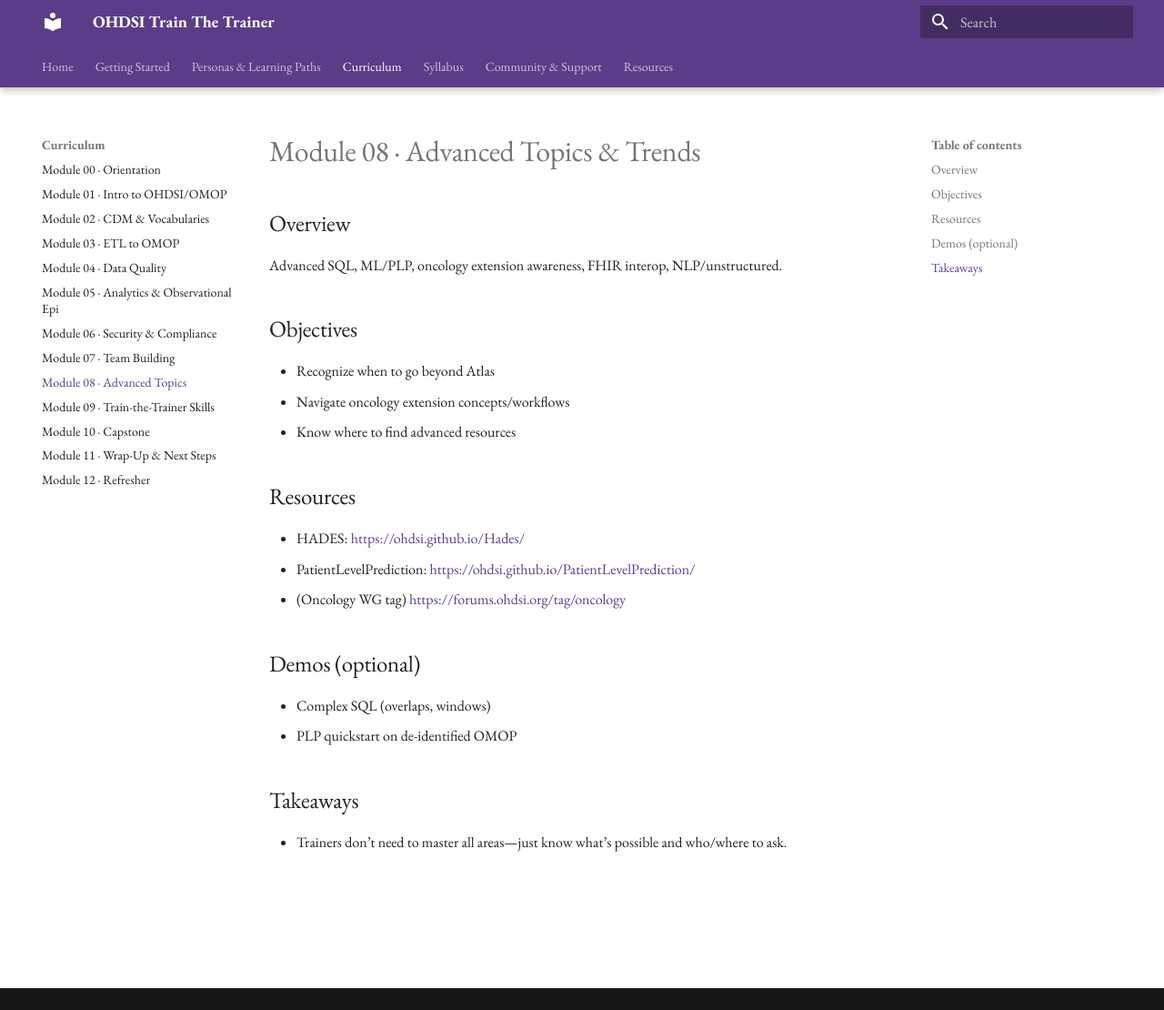
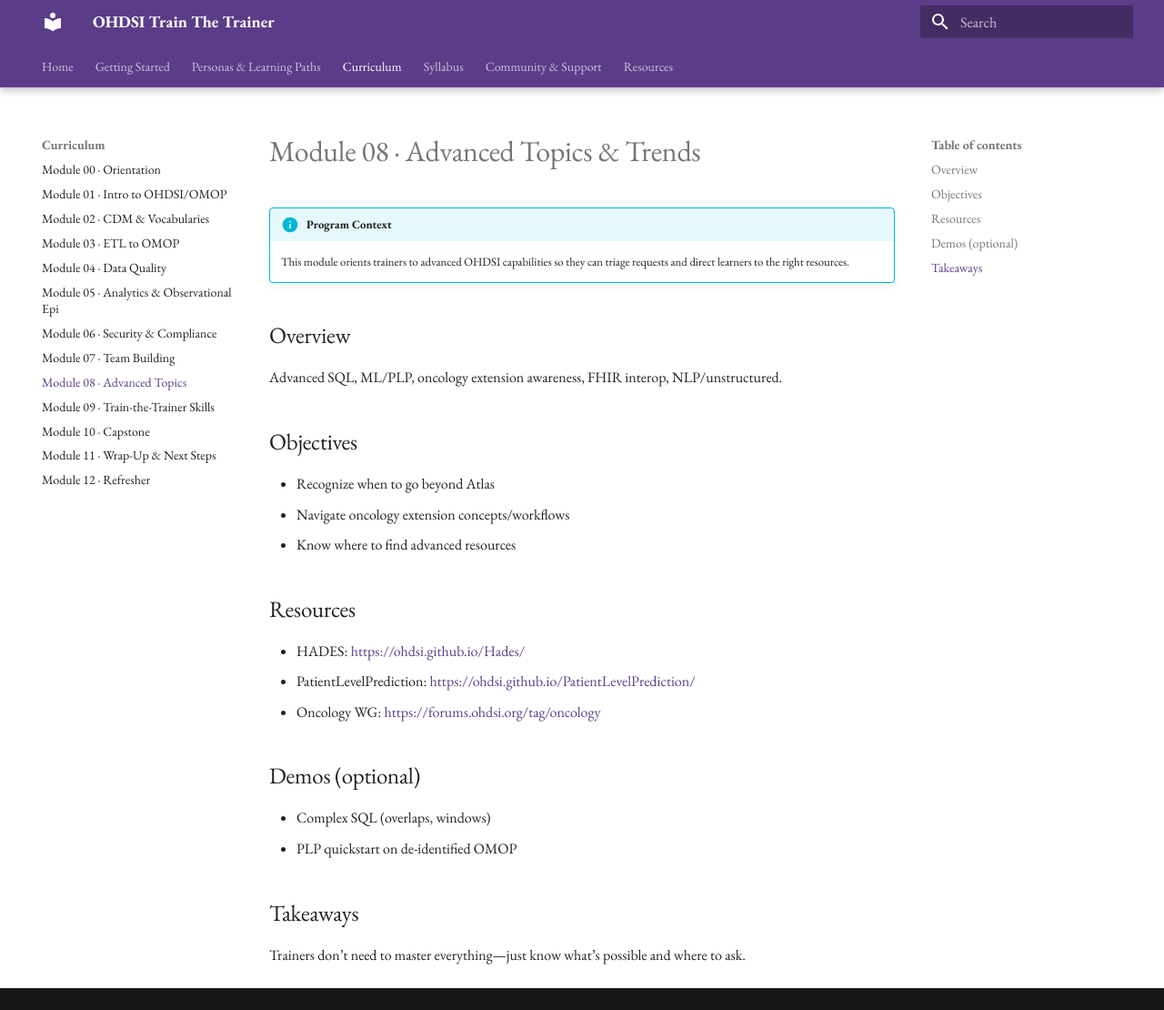
Before and after one commit to BoyceLab/OHDSITrainTheTrainer-EPILEPSY, an MkDocs documentation site: the page built from docs/modules/module-08-advanced-topics.md, in a window 1280 px wide and 1110 px high. Shown: the whole window at 91% size. Built offline with MkDocs 1.6.1 and Material for MkDocs 9.7.7, drawn with Linux system fonts in a browser that asks for light colours.

Commit message:
Update module-08-advanced-topics.md

```diff
--- a/docs/modules/module-08-advanced-topics.md
+++ b/docs/modules/module-08-advanced-topics.md
@@ -1,4 +1,7 @@
 # Module 08 · Advanced Topics & Trends
+
+!!! info "Program Context"
+    This module orients trainers to advanced OHDSI capabilities so they can triage requests and direct learners to the right resources.
 
 ## Overview
 Advanced SQL, ML/PLP, oncology extension awareness, FHIR interop, NLP/unstructured.
@@ -11,11 +14,11 @@
 ## Resources
 - HADES: <https://ohdsi.github.io/Hades/>
 - PatientLevelPrediction: <https://ohdsi.github.io/PatientLevelPrediction/>
-- (Oncology WG tag) <https://forums.ohdsi.org/tag/oncology>
+- Oncology WG: <https://forums.ohdsi.org/tag/oncology>
 
 ## Demos (optional)
 - Complex SQL (overlaps, windows)
 - PLP quickstart on de-identified OMOP
 
 ## Takeaways
-- Trainers don’t need to master all areas—just know what’s possible and who/where to ask.
+Trainers don’t need to master everything—just know what’s possible and where to ask.
```
